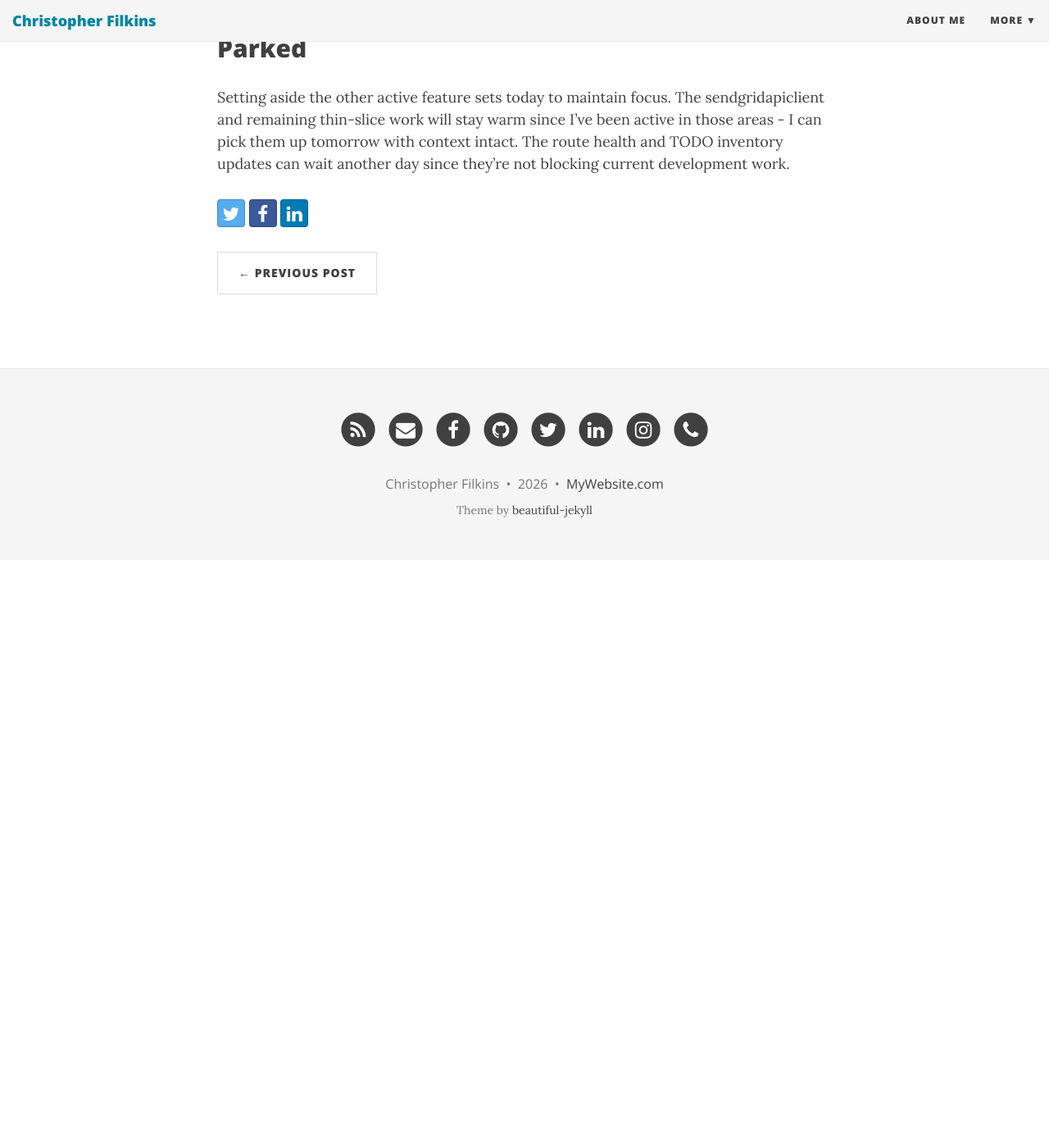
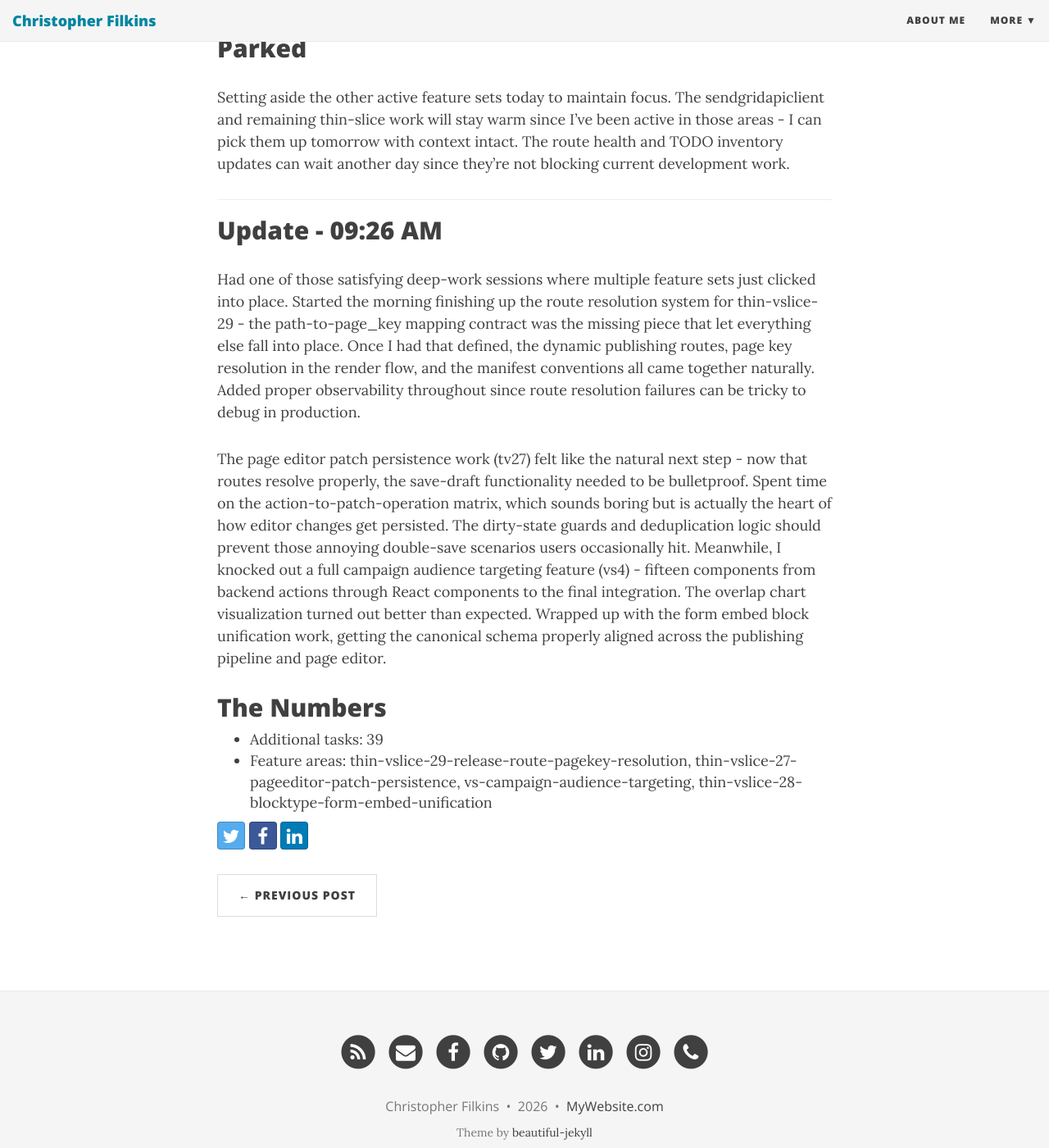
Before and after one commit to filchyboy/filchyboy.github.io, a Jekyll site: the page built from _posts/2026-03-01-todays-plan.md, in a window 1280 px wide and 1400 px high, scrolled down 1588 px. Shown: the whole window at 82% size. Built offline with Jekyll 4.4.1, drawn with Linux system fonts in a browser that asks for light colours; nearby versions of some CDN libraries; before the commit the page ends 2271 px from its top, so only the background shows below that.

Commit message:
Update build-in-public update: Daily Development Update

```diff
--- a/_posts/2026-03-01-todays-plan.md
+++ b/_posts/2026-03-01-todays-plan.md
@@ -30,3 +30,20 @@ I've got strong momentum going across several feature sets this week, with multi
 ## Parked
 
 Setting aside the other active feature sets today to maintain focus. The sendgridapiclient and remaining thin-slice work will stay warm since I've been active in those areas - I can pick them up tomorrow with context intact. The route health and TODO inventory updates can wait another day since they're not blocking current development work.
+
+---
+
+## Update - 09:26 AM
+
+Had one of those satisfying deep-work sessions where multiple feature sets just clicked into place. Started the morning finishing up the route resolution system for thin-vslice-29 - the path-to-page_key mapping contract was the missing piece that let everything else fall into place. Once I had that defined, the dynamic publishing routes, page key resolution in the render flow, and the manifest conventions all came together naturally. Added proper observability throughout since route resolution failures can be tricky to debug in production.
+
+The page editor patch persistence work (tv27) felt like the natural next step - now that routes resolve properly, the save-draft functionality needed to be bulletproof. Spent time on the action-to-patch-operation matrix, which sounds boring but is actually the heart of how editor changes get persisted. The dirty-state guards and deduplication logic should prevent those annoying double-save scenarios users occasionally hit. Meanwhile, I knocked out a full campaign audience targeting feature (vs4) - fifteen components from backend actions through React components to the final integration. The overlap chart visualization turned out better than expected. Wrapped up with the form embed block unification work, getting the canonical schema properly aligned across the publishing pipeline and page editor.
+
+## The Numbers
+- Additional tasks: 39
+- Feature areas: thin-vslice-29-release-route-pagekey-resolution, thin-vslice-27-pageeditor-patch-persistence, vs-campaign-audience-targeting, thin-vslice-28-blocktype-form-embed-unification
+<!-- Generated by dev-tracker publish_to_jekyll.py (AI mode) -->
+<!-- accomplished-date: 2026-03-01 -->
+<!-- unit-ids: tv29-contract-path-to-pagekey-mapping,tv29-backend-dynamic-publishing-routes,tv29-backend-renderpage-key-resolution,tv29-data-release-manifest-route-conventions,tv29-ui-fallback-and-link-alignment,tv29-observability-route-resolution-events,tv29-focused-tests-routing-and-manifest,tv29-docs-handoff-and-gates,tv27-contract-patch-operation-matrix,tv27-frontend-save-draft-patch-submission,tv27-frontend-canvas-mutation-completion,tv27-data-dirty-state-and-dedup-guards,tv27-backend-patch-validation-hardening,tv27-observability-patch-lifecycle-events,tv27-focused-tests-editor-and-api,tv27-docs-handoff-and-gates,vs4-segment-reach-action,vs4-audience-overlap-action,vs4-validate-targeting-action,vs4-targeting-api-controller,vs4-form-requests-routes,vs4-backend-tests,vs4-react-audience-selector,vs4-react-segment-selector,vs4-react-reach-estimate-card,vs4-react-overlap-chart,vs4-react-campaign-targeting-step,vs4-integrate-campaign-widget,vs4-frontend-tests,vs4-observability-targeting-metrics,vs4-lint-validation,tv28-contract-canonical-form-embed-schema,tv28-backend-validator-runtime-alignment,tv28-data-seeder-alignment,tv28-data-legacy-pagebody-migration,tv28-frontend-pageeditor-formblock-alignment,tv28-observability-legacy-adapter-metrics,tv28-focused-tests-contract-compatibility,tv28-docs-handoff-and-gates -->
+
+<!-- unit-ids: tv27-backend-patch-validation-hardening,tv27-contract-patch-operation-matrix,tv27-data-dirty-state-and-dedup-guards,tv27-docs-handoff-and-gates,tv27-focused-tests-editor-and-api,tv27-frontend-canvas-mutation-completion,tv27-frontend-save-draft-patch-submission,tv27-observability-patch-lifecycle-events,tv28-backend-validator-runtime-alignment,tv28-contract-canonical-form-embed-schema,tv28-data-legacy-pagebody-migration,tv28-data-seeder-alignment,tv28-docs-handoff-and-gates,tv28-focused-tests-contract-compatibility,tv28-frontend-pageeditor-formblock-alignment,tv28-observability-legacy-adapter-metrics,tv29-backend-dynamic-publishing-routes,tv29-backend-renderpage-key-resolution,tv29-contract-path-to-pagekey-mapping,tv29-data-release-manifest-route-conventions,tv29-docs-handoff-and-gates,tv29-focused-tests-routing-and-manifest,tv29-observability-route-resolution-events,tv29-ui-fallback-and-link-alignment,vs4-audience-overlap-action,vs4-backend-tests,vs4-form-requests-routes,vs4-frontend-tests,vs4-integrate-campaign-widget,vs4-lint-validation,vs4-observability-targeting-metrics,vs4-react-audience-selector,vs4-react-campaign-targeting-step,vs4-react-overlap-chart,vs4-react-reach-estimate-card,vs4-react-segment-selector,vs4-segment-reach-action,vs4-targeting-api-controller,vs4-validate-targeting-action -->
```
